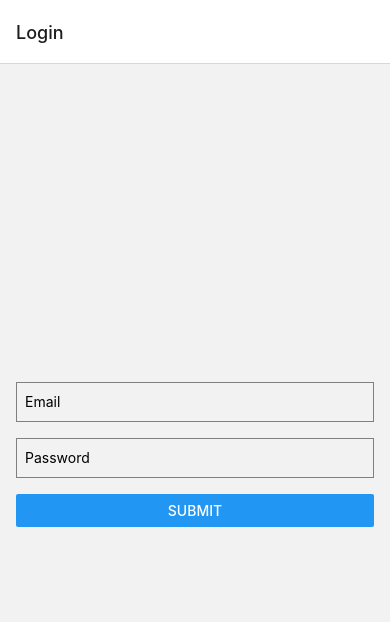
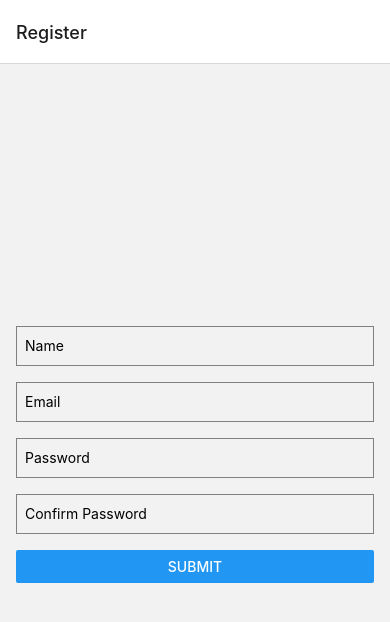
Before and after one commit to Andrewgraemebrooks/recette-app, a React Native app: screen /Register in a window 390 px wide. Before the commit this address had no page. Shown: the top 622 px of the page. Built offline with nearby package versions, Linux system fonts and the light colour scheme; no server answers.

Commit message:
Register page

```diff
--- a/App.js
+++ b/App.js
@@ -3,16 +3,21 @@ import React from 'react';
 import { StatusBar } from 'expo-status-bar';
 import { NavigationContainer } from '@react-navigation/native';
 import { createNativeStackNavigator } from '@react-navigation/native-stack';
-import HomeScreen from './src/HomeScreen';
-import DetailsScreen from './src/DetailsScreen';
-import LoginScreen from './src/auth/LoginScreen';
+import log from 'loglevel';
+import HomeScreen from './src/components/HomeScreen';
+import DetailsScreen from './src/components/DetailsScreen';
+import LoginScreen from './src/components/auth/LoginScreen';
+import RegisterScreen from './src/components/auth/RegisterScreen';
+
+log.setLevel(process.env.EXPO_PUBLIC_LOG_LEVEL);
 
 const Stack = createNativeStackNavigator();
 
 export default function App() {
   return (
     <NavigationContainer>
-      <Stack.Navigator initialRouteName="Login">
+      <Stack.Navigator initialRouteName="Register">
+        <Stack.Screen name="Register" component={RegisterScreen} />
         <Stack.Screen name="Login" component={LoginScreen} />
         <Stack.Screen name="Home" component={HomeScreen} />
         <Stack.Screen name="Details" component={DetailsScreen} />
--- a/package.json
+++ b/package.json
@@ -11,13 +11,16 @@
   "dependencies": {
     "@react-navigation/native": "^6.1.9",
     "@react-navigation/native-stack": "^6.9.16",
+    "axios": "^1.6.0",
     "expo": "~49.0.15",
     "expo-status-bar": "~1.6.0",
+    "loglevel": "^1.8.1",
     "react": "18.2.0",
     "react-hook-form": "^7.47.0",
     "react-native": "0.72.6",
     "react-native-safe-area-context": "4.6.3",
-    "react-native-screens": "~3.22.0"
+    "react-native-screens": "~3.22.0",
+    "zustand": "^4.4.5"
   },
   "devDependencies": {
     "@babel/core": "^7.20.0",
--- a/src/auth/LoginScreen.jsx
+++ /dev/null
@@ -1,81 +0,0 @@
-import React from 'react'
-import { useForm, Controller } from "react-hook-form"
-import { Button, StyleSheet, Text, TextInput, View } from 'react-native'
-
-export default function LoginScreen() {
-const {
-    control,
-    handleSubmit,
-    formState: { errors },
-    } = useForm({
-    defaultValues: {
-        email: "",
-        password: "",
-    },
-    })
-
-    const onSubmit = (data) => console.log(data)
-
-    return (
-      <View style={styles.container}>
-        <Controller
-          control={control}
-          rules={{
-            required: true,
-          }}
-          render={({ field: { onChange, onBlur, value } }) => (
-            <TextInput
-              style={styles.input}
-              placeholder="Email"
-              keyboardType="email-address"
-              autoCapitalize="none"
-              onBlur={onBlur}
-              onChangeText={onChange}
-              value={value}
-            />
-          )}
-          name="email"
-        />
-        {errors.email && <Text style={styles.errorText}>This is required.</Text>}
-
-        <Controller
-          control={control}
-          rules={{
-            maxLength: 100,
-          }}
-          render={({ field: { onChange, onBlur, value } }) => (
-            <TextInput
-              style={styles.input}
-              placeholder="Password"
-              secureTextEntry
-              onBlur={onBlur}
-              onChangeText={onChange}
-              value={value}
-            />
-          )}
-          name="password"
-        />
-
-        <Button title="Submit" onPress={handleSubmit(onSubmit)} />
-      </View>
-    )
-}
-
-const styles = StyleSheet.create({
-  container: {
-    flex: 1,
-    justifyContent: 'center',
-    padding: 16,
-  },
-  input: {
-    height: 40,
-    borderColor: 'gray',
-    borderWidth: 1,
-    marginBottom: 16,
-    paddingLeft: 8,
-  },
-  errorText: {
-    color: 'red',
-    marginBottom: 16,
-  },
-});
--- /dev/null
+++ b/src/axios/axios.js
@@ -0,0 +1,7 @@
+import axios from "axios";
+
+const instance = axios.create({
+    baseURL: process.env.EXPO_PUBLIC_BASE_URL,
+});
+
+export default instance;
--- /dev/null
+++ b/src/components/auth/LoginScreen.jsx
@@ -0,0 +1,82 @@
+import React from 'react';
+import { useForm, Controller } from 'react-hook-form';
+import { Button, StyleSheet, Text, TextInput, View } from 'react-native';
+import log from 'loglevel';
+
+export default function LoginScreen() {
+  const {
+    control,
+    handleSubmit,
+    formState: { errors },
+  } = useForm({
+    defaultValues: {
+      email: '',
+      password: '',
+    },
+  });
+
+  const onSubmit = (data) => log.debug(data);
+
+  return (
+    <View style={styles.container}>
+      <Controller
+        control={control}
+        rules={{
+          required: true,
+        }}
+        render={({ field: { onChange, onBlur, value } }) => (
+          <TextInput
+            style={styles.input}
+            placeholder="Email"
+            keyboardType="email-address"
+            autoCapitalize="none"
+            onBlur={onBlur}
+            onChangeText={onChange}
+            value={value}
+          />
+        )}
+        name="email"
+      />
+      {errors.email && <Text style={styles.errorText}>This is required.</Text>}
+
+      <Controller
+        control={control}
+        rules={{
+          maxLength: 100,
+        }}
+        render={({ field: { onChange, onBlur, value } }) => (
+          <TextInput
+            style={styles.input}
+            placeholder="Password"
+            secureTextEntry
+            onBlur={onBlur}
+            onChangeText={onChange}
+            value={value}
+          />
+        )}
+        name="password"
+      />
+
+      <Button title="Submit" onPress={handleSubmit(onSubmit)} />
+    </View>
+  );
+}
+
+const styles = StyleSheet.create({
+  container: {
+    flex: 1,
+    justifyContent: 'center',
+    padding: 16,
+  },
+  input: {
+    height: 40,
+    borderColor: 'gray',
+    borderWidth: 1,
+    marginBottom: 16,
+    paddingLeft: 8,
+  },
+  errorText: {
+    color: 'red',
+    marginBottom: 16,
+  },
+});
--- /dev/null
+++ b/src/components/auth/RegisterScreen.jsx
@@ -0,0 +1,127 @@
+import React from 'react';
+import { useForm, Controller } from 'react-hook-form';
+import { Button, StyleSheet, Text, TextInput, View } from 'react-native';
+import log from 'loglevel';
+import useAuthStore from '../../store/auth';
+
+export default function RegisterScreen() {
+  const {
+    control,
+    handleSubmit,
+    formState: { errors },
+  } = useForm({
+    defaultValues: {
+      name: '',
+      email: '',
+      password: '',
+      password_confirmation: '',
+    },
+  });
+
+  const register = useAuthStore((state) => state.register)
+
+  log.debug(useAuthStore(state => state.token))
+
+  const onSubmit = (data) => register({...data, 'device_name': 'test device'});
+
+  return (
+    <View style={styles.container}>
+      {errors.name && <Text style={styles.errorText}>Name is required</Text>}
+      <Controller
+        control={control}
+        rules={{
+          required: true,
+        }}
+        render={({ field: { onChange, onBlur, value } }) => (
+          <TextInput
+            style={styles.input}
+            placeholder="Name"
+            keyboardType="default"
+            autoCapitalize="words"
+            onBlur={onBlur}
+            onChangeText={onChange}
+            value={value}
+          />
+        )}
+        name="name"
+      />
+      {errors.email && <Text style={styles.errorText}>Email is required</Text>}
+      <Controller
+        control={control}
+        rules={{
+          required: true,
+        }}
+        render={({ field: { onChange, onBlur, value } }) => (
+          <TextInput
+            style={styles.input}
+            placeholder="Email"
+            keyboardType="email-address"
+            autoCapitalize="none"
+            onBlur={onBlur}
+            onChangeText={onChange}
+            value={value}
+            autoCorrect={false}
+          />
+        )}
+        name="email"
+      />
+      {errors.password && <Text style={styles.errorText}>Password is required</Text>}
+      <Controller
+        control={control}
+        rules={{
+          maxLength: 100,
+        }}
+        render={({ field: { onChange, onBlur, value } }) => (
+          <TextInput
+            style={styles.input}
+            placeholder="Password"
+            secureTextEntry
+            onBlur={onBlur}
+            onChangeText={onChange}
+            value={value}
+          />
+        )}
+        name="password"
+      />
+      {errors.password_confirmation && <Text style={styles.errorText}>Password is required</Text>}
+      <Controller
+        control={control}
+        rules={{
+          maxLength: 100,
+        }}
+        render={({ field: { onChange, onBlur, value } }) => (
+          <TextInput
+            style={styles.input}
+            placeholder="Confirm Password"
+            secureTextEntry
+            onBlur={onBlur}
+            onChangeText={onChange}
+            value={value}
+          />
+        )}
+        name="password_confirmation"
+      />
+
+      <Button title="Submit" onPress={handleSubmit(onSubmit)} />
+    </View>
+  );
+}
+
+const styles = StyleSheet.create({
+  container: {
+    flex: 1,
+    justifyContent: 'center',
+    padding: 16,
+  },
+  input: {
+    height: 40,
+    borderColor: 'gray',
+    borderWidth: 1,
+    marginBottom: 16,
+    paddingLeft: 8,
+  },
+  errorText: {
+    color: 'red',
+    marginBottom: 16,
+  },
+});
--- /dev/null
+++ b/src/store/auth.js
@@ -0,0 +1,18 @@
+import { create } from 'zustand';
+import log from 'loglevel';
+import axios from '../axios/axios'
+
+const useAuthStore = create((set) => ({
+  token: '',
+  register: async (data) => {
+    try {
+        const response = await axios.post('/api/mobile/register', data)
+        log.debug(response)
+        set({ token: response.data })
+      } catch (error) {
+        log.debug(error);
+    }
+  },
+}))
+
+export default useAuthStore;
```
Also changed, not shown: .eslintrc.json, src/components/DetailsScreen.jsx (renamed from src/DetailsScreen.jsx), src/components/HomeScreen.jsx (renamed from src/HomeScreen.jsx), 2 other files (tests, documents, lock files or other folders).
